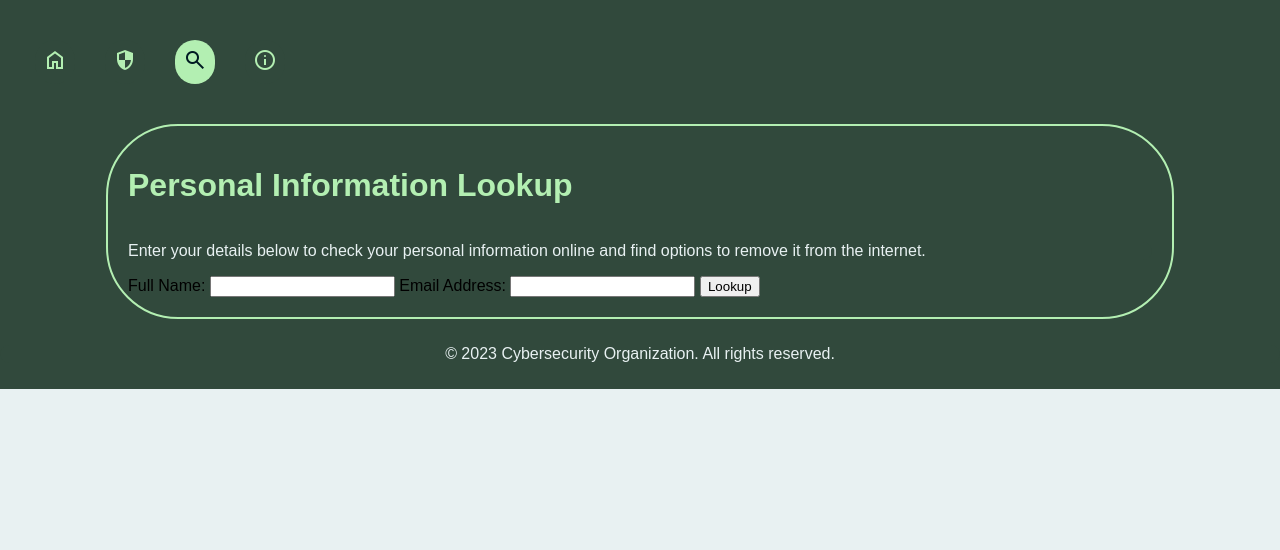
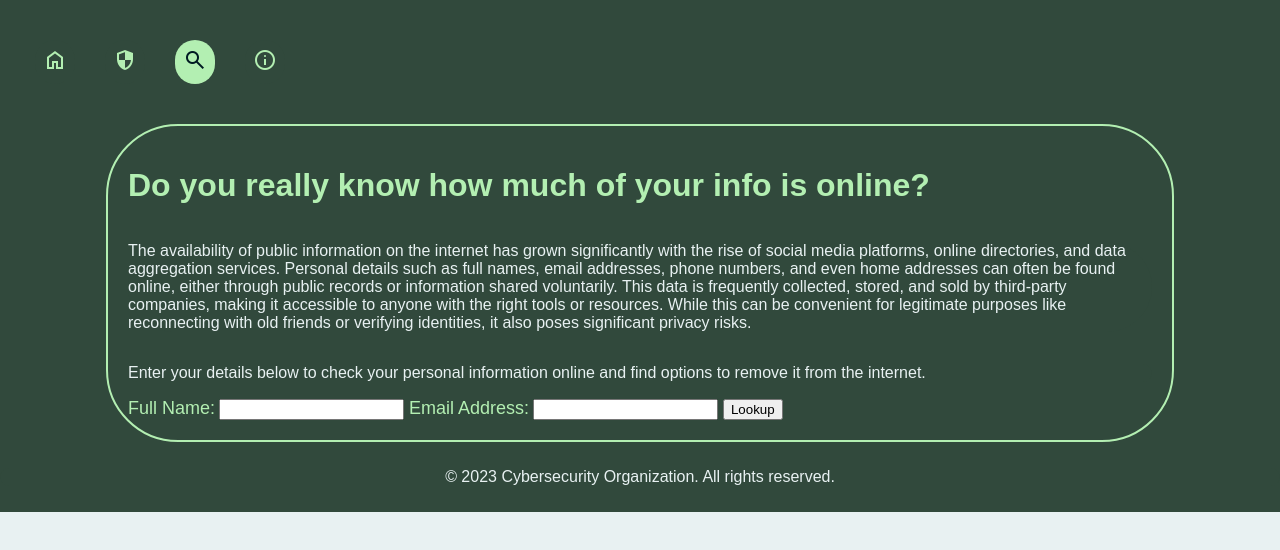
Before and after one commit to CLB-coronelguasap/ComputerTechWebsite, a plain HTML site: page lookup2.html in a window 1280 px wide. Drawn offline with nearby package versions, Linux system fonts and the light colour scheme; a web font is replaced by a local one.

Commit message:
policemen swear to god

```diff
--- a/assets/css/styles.css
+++ b/assets/css/styles.css
@@ -255,6 +255,11 @@ p{
     text-align: center;
 }
 
+label {
+    font-size: 18px;
+    color: var(--celadon);
+}
+
 .statistic h4 {
     margin: 5px 0;
 }
--- a/lookup2.html
+++ b/lookup2.html
@@ -34,7 +34,8 @@
         </header>
         <main>
             <div class="container">
-                <h1>Personal Information Lookup</h1>
+                <h1>Do you really know how much of your info is online?</h1>
+                <p>The availability of public information on the internet has grown significantly with the rise of social media platforms, online directories, and data aggregation services. Personal details such as full names, email addresses, phone numbers, and even home addresses can often be found online, either through public records or information shared voluntarily. This data is frequently collected, stored, and sold by third-party companies, making it accessible to anyone with the right tools or resources. While this can be convenient for legitimate purposes like reconnecting with old friends or verifying identities, it also poses significant privacy risks.</p>
                 <p>Enter your details below to check your personal information online and find options to remove it from the internet.</p>
 
                 <form id="lookup-form">
```
